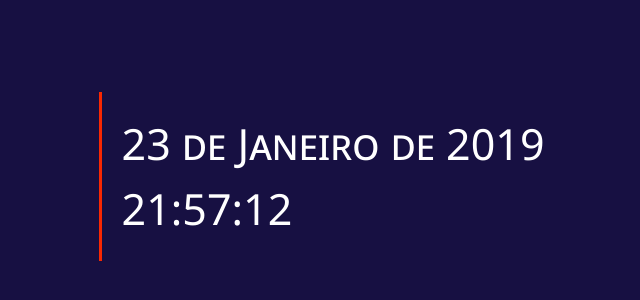
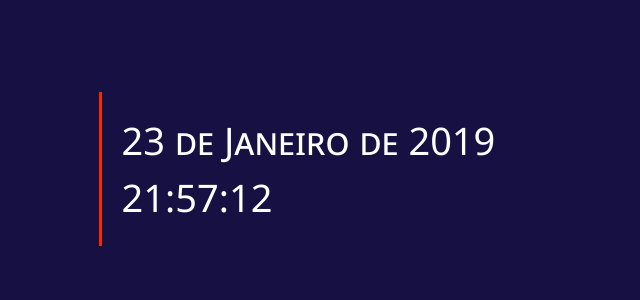
Before and after one commit to siuannybsr/clock, a plain HTML site: page index.html in a window 1280 px wide. Shown: the part 212-512 px from the top of the page, without its empty margins (311-951 px from the left). Drawn offline with Linux system fonts and the light colour scheme.

Commit message:
change font size

```diff
--- a/css/style.css
+++ b/css/style.css
@@ -10,7 +10,7 @@ body {
   margin-top: -12%;
   margin-left: -12%;
 
-  font: small-caps lighter 43px/150% "Segoe UI", Frutiger, "Frutiger Linotype", "Dejavu Sans", "Helvetica Neue", Arial, sans-serif;
+  font: small-caps lighter 38px/150% "Segoe UI", Frutiger, "Frutiger Linotype", "Dejavu Sans", "Helvetica Neue", Arial, sans-serif;
   text-align: left;
   margin: auto;
   color: #ffffff;
```
